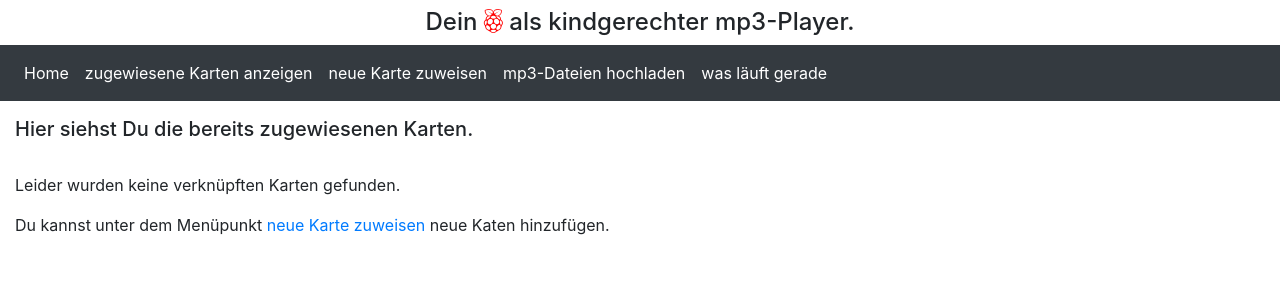
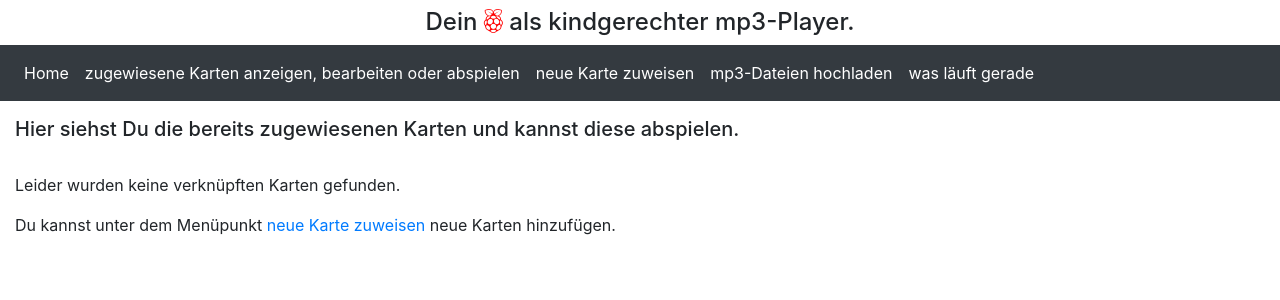
Before and after one commit to Joerg-Schoemer/rfid4xmms2, a Flask app: template rfid4xmms2/templates/cards/known.html in a window 1280 px wide. Shown: the top 300 px of the page. Run offline with Flask 2, Linux system fonts and the light colour scheme; the template is opened without the code that fills it, so the values that code supplies are empty; some libraries are stand-ins or nearby versions.

Commit message:
minor UI issues fixed
- tooltip texts adjusted
- menu item text expanded
- Description on top of known.html added to play cards

```diff
--- a/rfid4xmms2/templates/base.html
+++ b/rfid4xmms2/templates/base.html
@@ -29,7 +29,7 @@
     <div class="collapse navbar-collapse" id="collapsibleNavbar">
         <ul class="navbar-nav justify-content-center">
             <li class="nav-item"><a class="nav-link" href="{{ url_for('index') }}">Home</a></li>
-            <li class="nav-item"><a class="nav-link" href="{{ url_for('cards') }}">zugewiesene Karten anzeigen</a></li>
+            <li class="nav-item"><a class="nav-link" href="{{ url_for('cards') }}">zugewiesene Karten anzeigen, bearbeiten oder abspielen</a></li>
             <li class="nav-item"><a class="nav-link" href="{{ url_for('unknown_cards') }}">neue Karte zuweisen</a></li>
             <li class="nav-item"><a class="nav-link" href="{{ url_for('upload') }}">mp3-Dateien hochladen</a></li>
             <li class="nav-item"><a class="nav-link" href="{{ url_for('player') }}">was läuft gerade</a></li>
--- a/rfid4xmms2/templates/cards/known.html
+++ b/rfid4xmms2/templates/cards/known.html
@@ -1,8 +1,8 @@
 {% extends 'base.html' %}
-con{% block header_title %}Zugewiesene Karten{% endblock %}
-{% block title %}Hier siehst Du die bereits zugewiesenen Karten.{% endblock %}
+{% block header_title %}Zugewiesene Karten{% endblock %}
+{% block title %}Hier siehst Du die bereits zugewiesenen Karten und kannst diese abspielen.{% endblock %}
 {% block content %}
-    {% if cards %}
+    {%- if cards %}
         <div class="col-12">
             <input class="form-control" id="search-field" type="text" placeholder="Suchen…">
         </div>
@@ -12,7 +12,6 @@ con{% block header_title %}Zugewiesene Karten{% endblock %}
                 <thead class="thead-dark">
                 <tr>
                     <th scope="col">Name</th>
-<!--                    <th scope="col">Karten ID</th> -->
                     <th scope="col">Art</th>
                     <th scope="col">Aktionen</th>
                 </tr>
@@ -21,7 +20,6 @@ con{% block header_title %}Zugewiesene Karten{% endblock %}
                 {%- for card in cards %}
                     <tr>
                         <td class="align-middle">{{ card.what }}</td>
-<!--                        <td class="align-middle">{{ card.friendly_name }}</td> -->
                         <td class="align-middle">{{ card.kind }}</td>
                         <td class="align-middle">
                             <form method="post">
@@ -35,7 +33,7 @@ con{% block header_title %}Zugewiesene Karten{% endblock %}
                                             name="action"
                                             value="play"
                                             data-toggle="tooltip"
-                                            title="abspielen"
+                                            title="Karte abspielen"
                                     >
                                         <em class='fas fa-play'></em>
                                     </button>
@@ -45,7 +43,7 @@ con{% block header_title %}Zugewiesene Karten{% endblock %}
                                             formmethod="post"
                                             formaction="{{ url_for('edit') }}"
                                             data-toggle="tooltip"
-                                            title="bearbeiten"
+                                            title="Zuordnung bearbeiten"
                                     >
                                         <em class="fas fa-edit"></em>
                                     </button>
@@ -53,7 +51,7 @@ con{% block header_title %}Zugewiesene Karten{% endblock %}
                                             name="action"
                                             value="delete"
                                             data-toggle="tooltip"
-                                            title="aufheben"
+                                            title="Zuordnung aufheben"
                                     >
                                         <em class="fas fa-trash"></em>
                                     </button>
@@ -76,11 +74,11 @@ con{% block header_title %}Zugewiesene Karten{% endblock %}
             });
 
         </script>
-    {% else %}
+    {%- else %}
         <div class="col-12 pt-2">
             <p>Leider wurden keine verknüpften Karten gefunden.</p>
-            <p>Du kannst unter dem Menüpunkt <a href="{{ url_for('unknown_cards') }}">neue Karte zuweisen</a> neue Katen
+            <p>Du kannst unter dem Menüpunkt <a href="{{ url_for('unknown_cards') }}">neue Karte zuweisen</a> neue Karten
                 hinzufügen.</p>
         </div>
-    {% endif %}
+    {%- endif %}
 {% endblock %}
```
